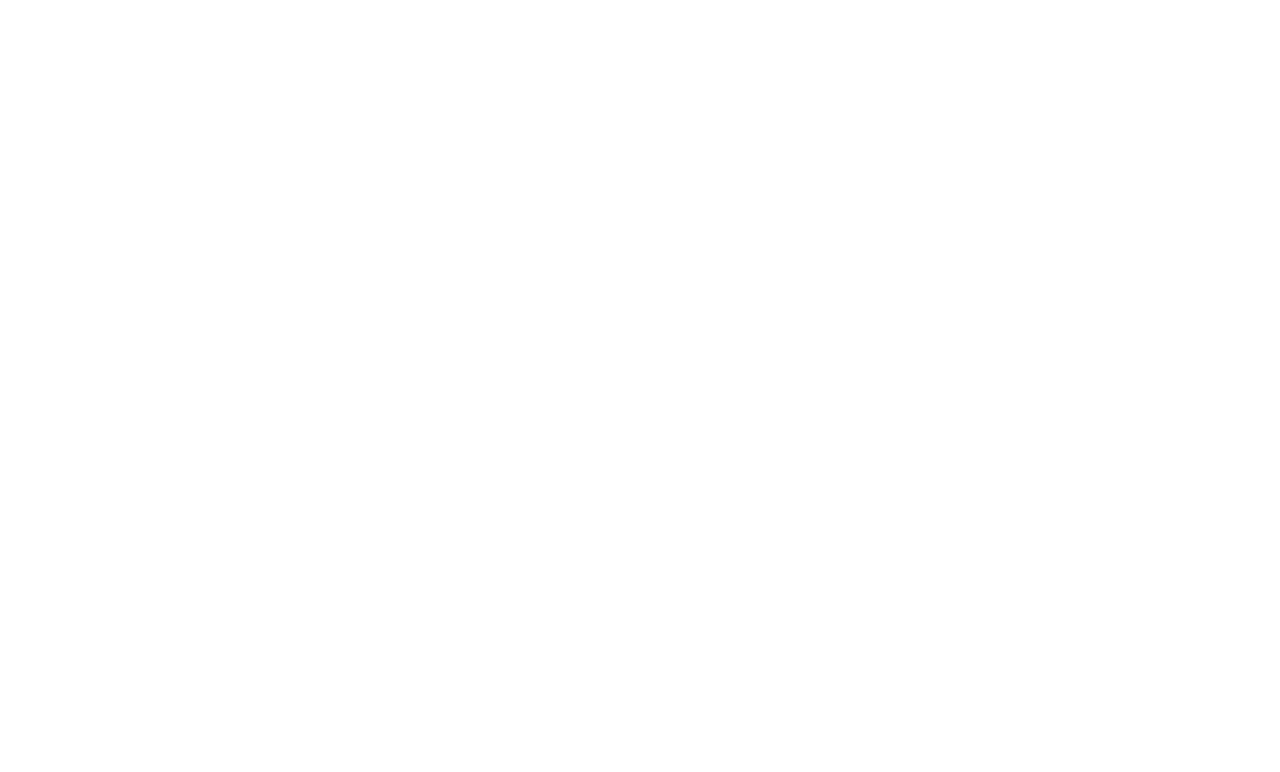
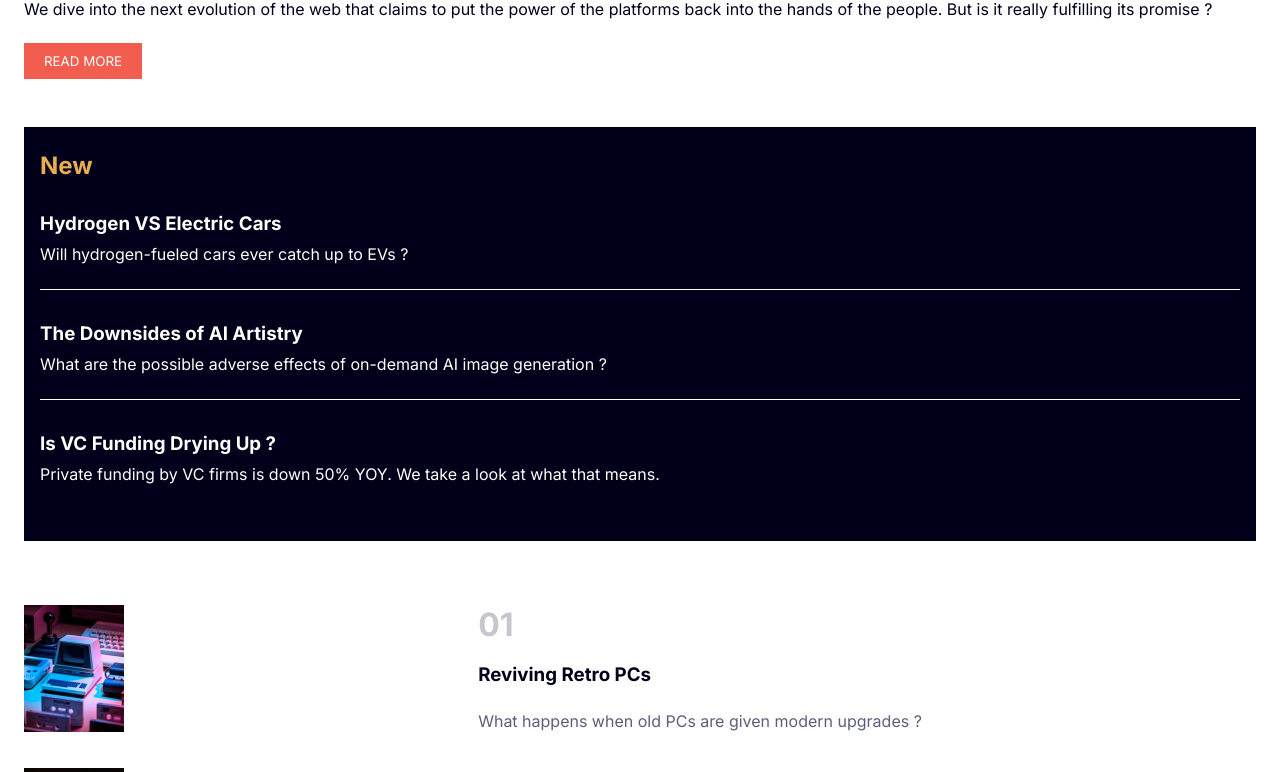
Before and after one commit to ChineduCode/BlogApp, a Next.js app: page / in a window 1280 px wide. Shown: the part 1234-2006 px from the top of the page. Before the commit the page ends 800 px from the top, so only its background shows below. Built offline with nearby package versions, Linux system fonts and the light colour scheme; no server answers.

Commit message:
env file created

```diff
--- a/components/pages/Home.jsx
+++ b/components/pages/Home.jsx
@@ -1,20 +1,19 @@
-// const fetchBlogs = async ()=> {
-//     const response = await fetch('http://localhost:3000/api/blogs', {
-//         method: "GET"
-//     })
-//     return await response.json()
-// }
+const fetchBlogs = async ()=> {
+    const response = await fetch(`${process.env.APP_URL}/api/blogs`, {
+        method: "GET"
+    })
+    return await response.json()
+}
 
 const Home = async ()=> {
-    // const blogs = await fetchBlogs()
-    // const popularPost = blogs.find(blog => blog.popular === true)
-    // const newPosts = blogs.filter(blog => blog.new === true)
-    // const trendingPosts = blogs.filter(blog => blog.trending === true)
+    const blogs = await fetchBlogs()
+    const popularPost = blogs.find(blog => blog.popular === true)
+    const newPosts = blogs.filter(blog => blog.new === true)
+    const trendingPosts = blogs.filter(blog => blog.trending === true)
 
     return(
         <main className="homepage">
-            Hello World
-            {/* <div className="container">
+            <div className="container">
                 <div className="hero-section">
                     <div className="img-container">
                         <img src="/images/image-web-3-mobile.jpg" alt="" className="mobile-hero-img" />
@@ -51,7 +50,7 @@
                         </div>
                     </div>
                 ))}
-            </div> */}
+            </div>
         </main>
     )
 }
```
Also changed, not shown: 1 other file (tests, documents, lock files or other folders).
